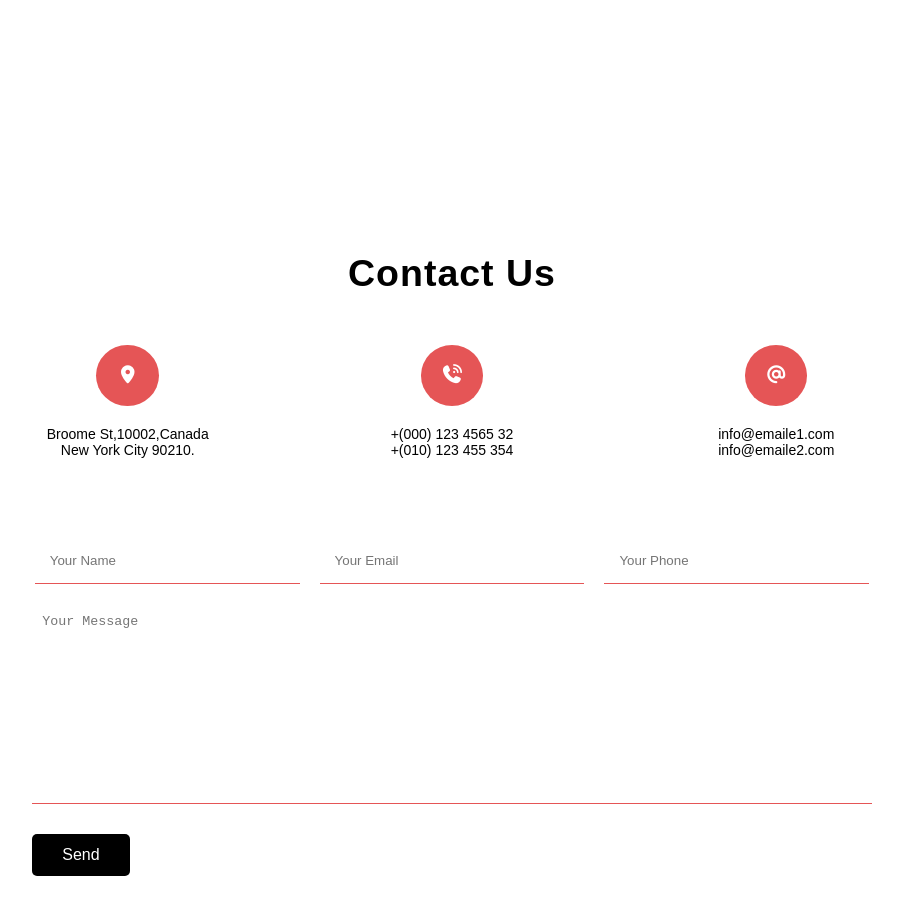
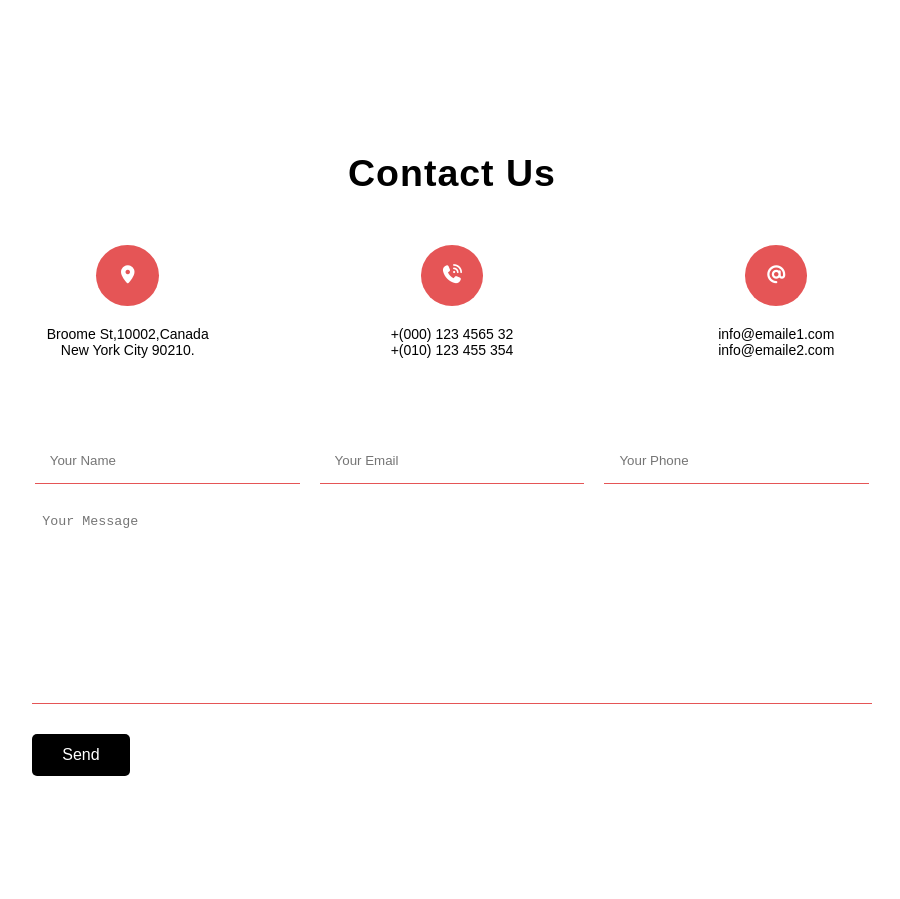
Before and after one commit to MA-reh/Gym-Plus, a plain HTML site: page index.html in a window 1280 px wide. Shown: the part 4640-5539 px from the top of the page, without its empty margins (188-1088 px from the left). Drawn offline with Linux system fonts and the light colour scheme; grey boxes are pictures that could not be loaded; a web font is replaced by a local one.

Commit message:
Update index.css

```diff
--- a/css/index.css
+++ b/css/index.css
@@ -476,7 +476,7 @@ header .content a:hover {
     display: flex;
     justify-content: center;
     align-items: center;
-    padding-block: 100px;
+    padding-bottom: 100px;
     flex-direction: column;
 }
 
```
